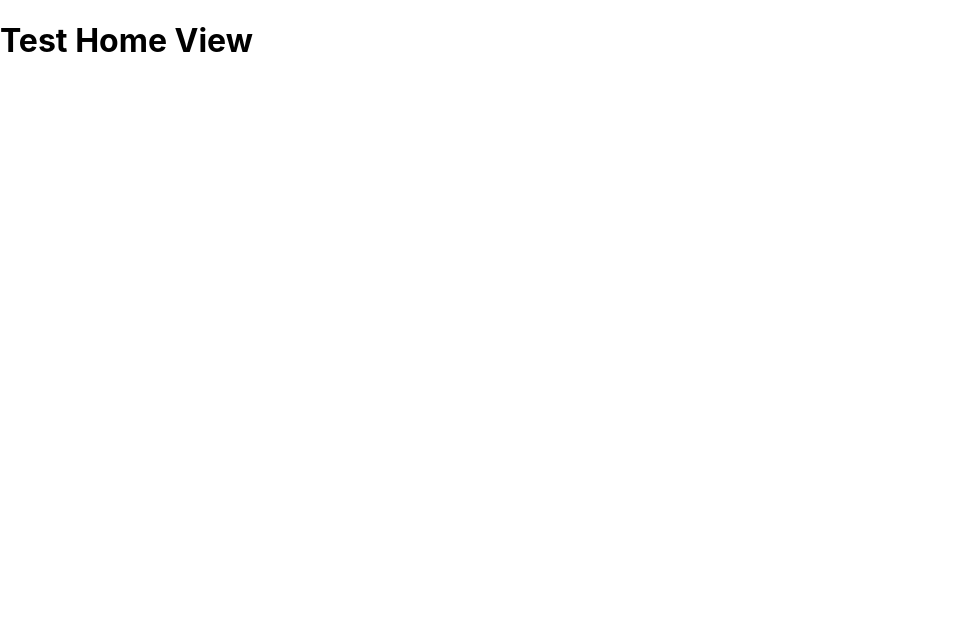
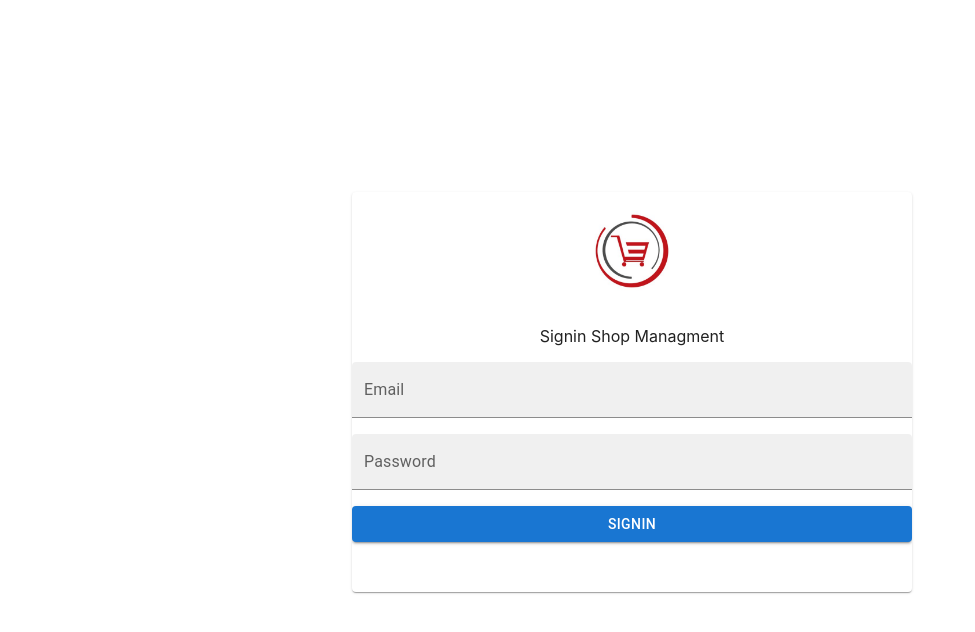
Before and after one commit to yamuben/shopManagment, a React (Create React App) app in the folder frontend/: page / in a window 1280 px wide. Shown: the top 632 px of the page, without its empty margins (0-975 px from the left). Built offline with nearby package versions, Linux system fonts and the light colour scheme.

Commit message:
signin form

```diff
--- a/frontend/package.json
+++ b/frontend/package.json
@@ -5,6 +5,8 @@
   "dependencies": {
     "@emotion/react": "^11.10.5",
     "@emotion/styled": "^11.10.5",
+    "@fontsource/roboto": "^4.5.8",
+    "@mui/icons-material": "^5.10.9",
     "@mui/material": "^5.10.12",
     "@testing-library/jest-dom": "^5.16.5",
     "@testing-library/react": "^13.4.0",
--- a/frontend/src/view/Home.js
+++ b/frontend/src/view/Home.js
@@ -1,9 +1,55 @@
 import React from "react";
+import { Container, Grid, Card, TextField, Stack, Button } from "@mui/material";
+import "./index.css";
+import { useNavigate } from "react-router-dom";
+import logo from "../assets/logo.jpeg";
+const styles = { width: "100%", height: "100vh" };
+const ViewComponent = (props) => {
+  const navigate = useNavigate();
+  return (
+    <Container sx={styles}>
+      <Grid
+        sx={styles}
+        container
+        spacing={2}
+        justifyContent="center"
+        alignItems="center"
+      >
+        <Grid item sm={3} xs={0}></Grid>
+        <Grid item sm={6} xs={12}>
+          <Card className="signin_container">
+            <Stack spacing={2} alignItems="center" justifyContent="center">
+              <img src={logo} alt="logo" />
+              <label>Signin Shop Managment</label>
 
-const ViewComponent = (props)=>{
-    return(
-        <h1> Test Home View</h1>
-    )
-}
+              <TextField
+                fullWidth
+                id="filled-basic"
+                label="Email"
+                variant="filled"
+              />
+              <TextField
+                fullWidth
+                id="filled-basic"
+                label="Password"
+                variant="filled"
+              />
+              <Button
+                fullWidth
+                variant="contained"
+                onClick={() => {
+                  navigate("/dashboard");
+                }}
+              >
+                Signin
+              </Button>
+            </Stack>
+          </Card>
+        </Grid>
+        <Grid item sm={3} xs={0}></Grid>
+      </Grid>
+    </Container>
+  );
+};
 
 export default ViewComponent;
--- /dev/null
+++ b/frontend/src/view/index.css
@@ -0,0 +1,7 @@
+.signin_container{
+
+    height:50vh;
+}
+img{
+    width:30%
+}
```
Also changed, not shown: frontend/src/assets/logo.jpeg (added).
